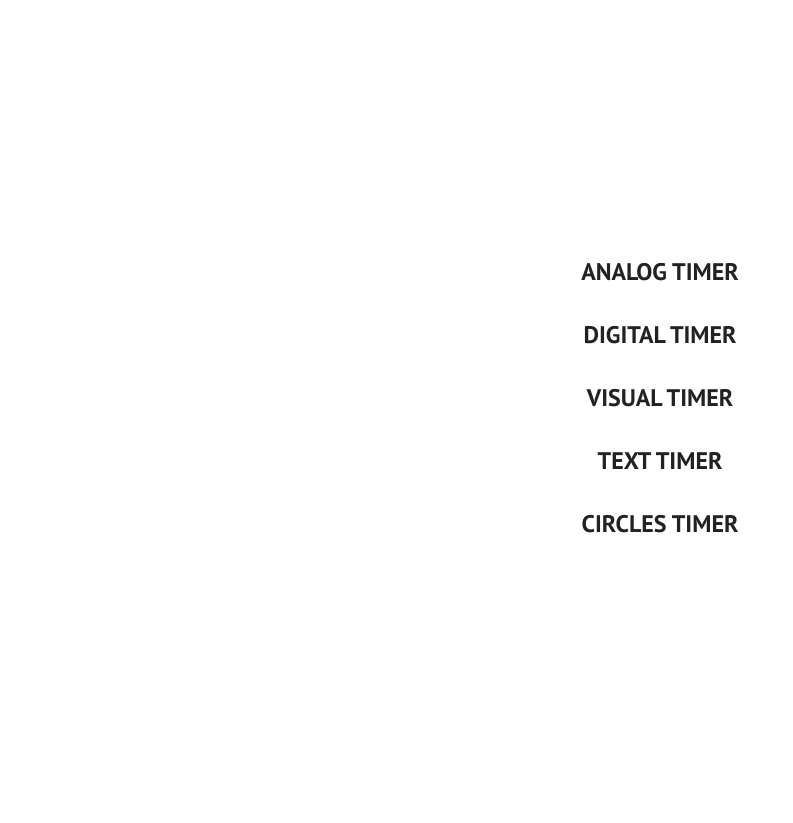
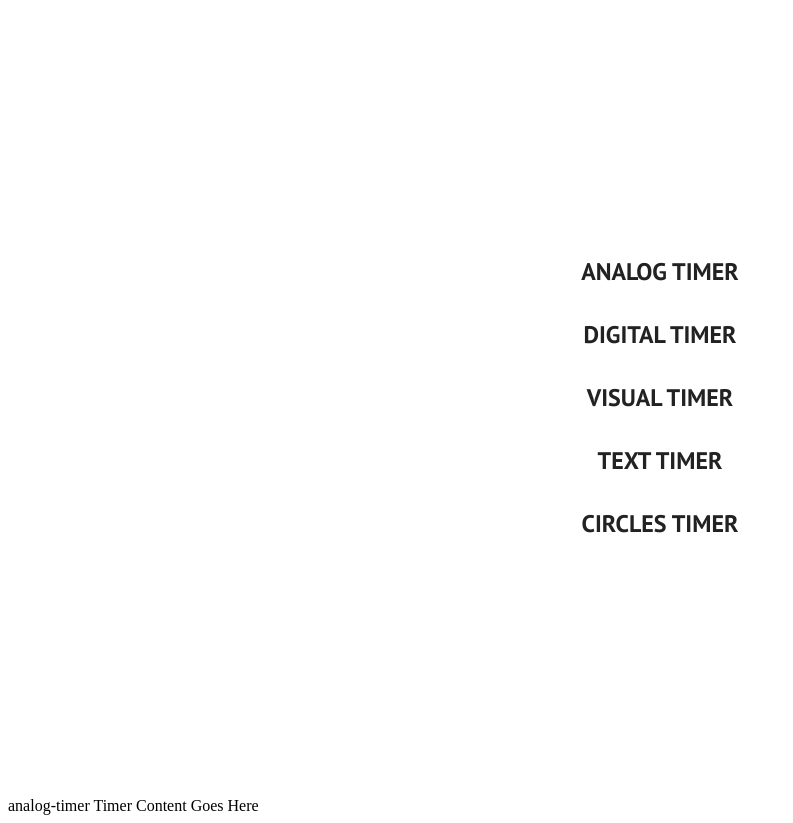
Before and after one commit to Ghayth-Sabeaallil/timeStamp, a plain HTML site: page dist/index.html in a window 1280 px wide. Both pictures are taken after a click on the link "ANALOG TIMER". Shown: the part 43-866 px from the top of the page, without its empty margins (0-793 px from the left). Drawn offline with Linux system fonts and the light colour scheme; files whose address does not match are found by name.

Commit message:
Add ts links

```diff
--- a/dist/index.html
+++ b/dist/index.html
@@ -7,7 +7,6 @@
   <title>Time Stamp</title>
   <link rel="stylesheet" href="./css/style.css" />
   <script src="./js/script.js" defer></script>
-  <script src="./js/menu.js" defer></script>
 </head>
 
 <body>
@@ -27,6 +26,9 @@
         <li><a href="" id="circles-timer">circles timer</a></li>
       </ul>
     </div>
+
+    <div id="timer-display-container"></div>
+
   </main>
 </body>
 
--- a/dist/js/script.js
+++ b/dist/js/script.js
@@ -1,29 +1,22 @@
-class TimerHandler {
-    constructor() {
-      this.addEventListeners();
+var _a;
+class Timer {
+    constructor(name) {
+        this.name = name;
     }
-
-    addEventListeners() {
-      const timerLinks = document.querySelectorAll('.timer-options a');
-
-      timerLinks.forEach(link => {
-        link.addEventListener('click', this.handleTimerClick.bind(this));
-      });
+    //display the timer content
+    displayContent() {
+        const content = `<div>${this.name} Timer Content Goes Here</div>`;
+        const timerDisplayContainer = document.getElementById('timer-display-container');
+        if (timerDisplayContainer) {
+            timerDisplayContainer.innerHTML = content;
+        }
     }
-
-    handleTimerClick(event) {
-      event.preventDefault();
-
-      const timerId = event.target.id;
-      this.navigateToTimer(timerId);
-    }
-
-    navigateToTimer(timerId) {
-      console.log(`Navigating to ${timerId}`);
-
-    }
-  }
-
-  document.addEventListener('DOMContentLoaded', () => {
-    new TimerHandler();
-  });
+}
+//function for click events
+function handleTimerClick(event) {
+    event.preventDefault();
+    const timerId = event.target.id;
+    const selectedTimer = new Timer(timerId);
+    selectedTimer.displayContent();
+}
+(_a = document.getElementById('analog-timer')) === null || _a === void 0 ? void 0 : _a.addEventListener('click', handleTimerClick);
```
Also changed, not shown: src/script.ts (+36 -0 lines).
